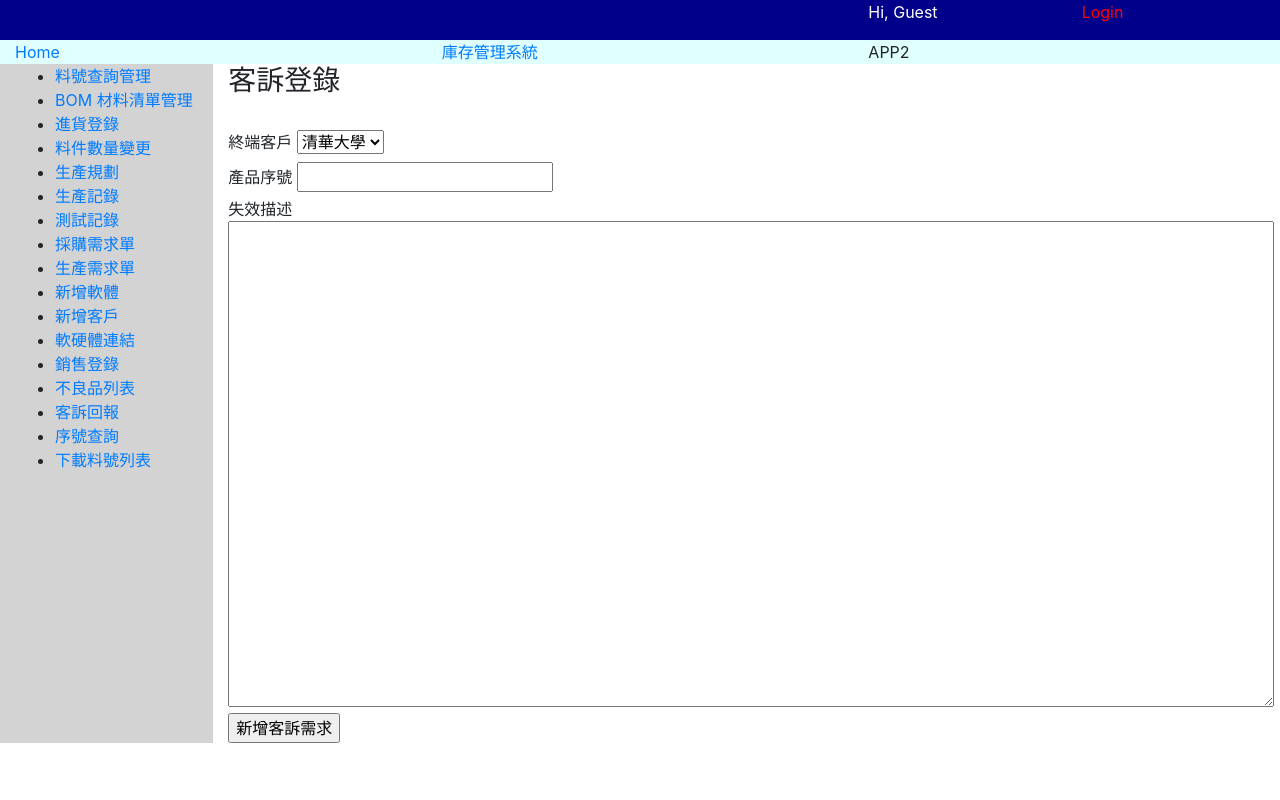
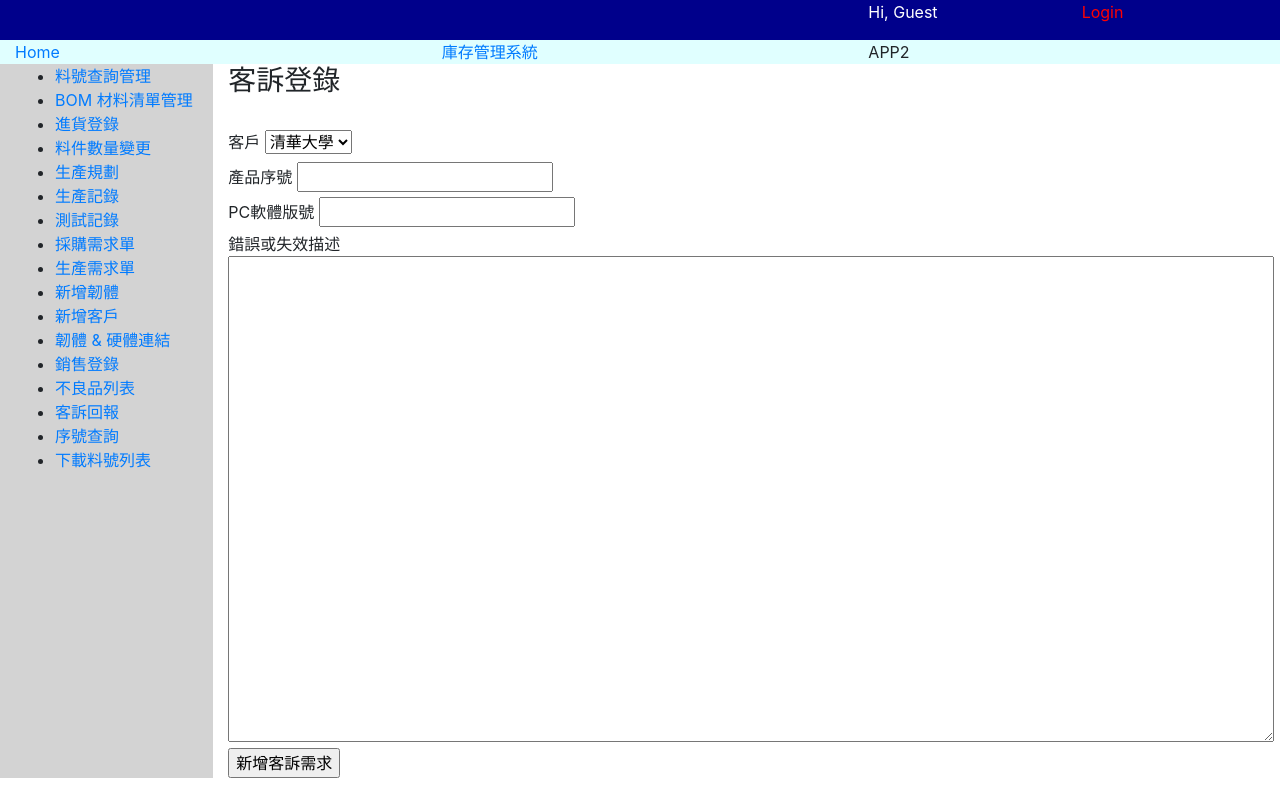
Before and after one commit to TinaHsing/qportal, a Django app: page /erp/ccnList/add/ in a window 1280 px wide. Run offline with Django 3.2, Linux system fonts and the light colour scheme; data comes from the database, SQL or seed files in the repository; some libraries are stand-ins or nearby versions.

Commit message:
update html

```diff
--- a/template/erp/addCCNList.html
+++ b/template/erp/addCCNList.html
@@ -11,20 +11,23 @@
 		<td><label > <font >{{ product.name }}</font> </label></td>
 	</div>
 	<div>
-		<td><label>終端客戶</label></td>
+		<td><label>客戶</label></td>
 		<td><select name = "customer">
 			{% for cus in customer_list %}
 				<option > {{ cus.name }} </option>
 			{% endfor %}
 		</select> </td>
-
 	</div>
 	<div>
 		<td><label>產品序號</label></td>
 		<td><input name="serial" type = "text"></td>
 	</div>
 	<div>
-		<td>失效描述</td>
+		<td><label>PC軟體版號</label></td>
+		<td><input name="PCswVer" type = "text"></td>
+	</div>
+	<div>
+		<td>錯誤或失效描述</td>
 	</div>
 	<div>
 		<textarea name="failure" rows="20" cols ="100"></textarea>
--- a/template/erp/ccnList.html
+++ b/template/erp/ccnList.html
@@ -9,7 +9,8 @@
 		<tr>
 			<td>料號</td>
 			<td>客戶</td>
-			<td>序號</td>
+			<td>產品序號</td>
+			<td>PC軟體版號</td>
 			<td>提出日期</td>
 			<td>不良狀況</td>
 			<td>處理登錄</td>
@@ -21,7 +22,8 @@
 		<td> {{ part.2 }} </td>
 		<td> {{ part.3 }} </td>
 		<td> {{ part.4 }} </td>
-		<td> <a href='close/{{ part.5 }}/' class="btn btn-info">處理狀況回報</td>
+		<td> {{ part.5 }} </td>
+		<td> <a href='close/{{ part.6 }}/' class="btn btn-info">處理狀況回報</td>
 	</tr>
 	{% endfor %}
 	</table>
--- a/template/erp/erpindex.html
+++ b/template/erp/erpindex.html
@@ -5,7 +5,7 @@
 <li> Digikey 輸入購買連結時請注意不要連結到 digiReel(有附卷帶的包裝 較貴)。</li>
 <li> 填寫材料清單時如果有無法計量的用品，例如:熱縮套管，散熱膏等，請一併填寫，使用數量則為零 使採購人員備料前可以檢查。</li>
 <li> 使用上傳檔案方式建立元件，採購清單，或是材料清單。顯示上傳失敗時，有部分清單已經上傳，請到查詢頁面查詢已上傳項目，不要重複上傳。</li>
-<li> PCBA 勾選燒錄軟體時，因可採複選，系統無檢查機制，請務必勾選正確的軟體版本再按登錄 </li>
+<li> PCBA 勾選燒錄韌體時，因可採複選，系統無檢查機制，請務必勾選正確的韌體版本再按登錄 </li>
 <li>PCBA 建立材料清單時 請務必建立一個"ALL"包含所有料件，如果有些料打件廠可以備再建立一個"SMT"，移除打件廠會備的料件，因功能不同有BOM option時，也可以建立功能型材料清單</li>
 
 {% endblock %}
--- a/template/erp/erpside.html
+++ b/template/erp/erpside.html
@@ -8,9 +8,9 @@
 	<li> <a href ="{% url 'testing' %}">測試記錄</a></li>
 	<li> <a href="{% url 'purchaseList' %}">採購需求單</a></li>
 	<li> <a href ="{% url 'mpList' %}">生產需求單</a></li>
-	<li> <a href ="{% url 'createSoftware' %}">新增軟體</a></li>
+	<li> <a href ="{% url 'createSoftware' %}">新增韌體</a></li>
 	<li> <a href ="{% url 'createCustomer' %}">新增客戶</a></li>
-	<li> <a href ="{% url 'viewSoftware' %}">軟硬體連結</a></li>
+	<li> <a href ="{% url 'viewSoftware' %}">韌體 & 硬體連結</a></li>
 	<li> <a href ="{% url 'viewSales' %}">銷售登錄</a></li>
 	<li> <a href ="{% url 'ccnList' %}">不良品列表</a></li>
 	<li> <a href="{% url 'addCCNList' %}">客訴回報</a></li>
--- a/template/erp/planer.html
+++ b/template/erp/planer.html
@@ -28,6 +28,9 @@
 	{% endfor %}
 	{% endif %}
 	</table>
+{% if planer_list %}
+	<a href="{% url 'calculate' %}"  class ="btn btn-info"> 備料計算 </a>
+{% endif%}
 	<hr>
 <form method ="post" action ="">
 	{% csrf_token%}
@@ -56,9 +59,6 @@
 	{% endfor %}
 	{% endif%}
 	</table>
-{% if planer_list %}
-	<a href="{% url 'calculate' %}"  class ="btn btn-info"> 備料計算 </a>
-{% endif%}
 
 {% endblock %}
 
--- a/template/erp/viewSoftware.html
+++ b/template/erp/viewSoftware.html
@@ -2,7 +2,7 @@
 
 {% block content %}
 	<div>
-		<h3>軟硬體連結</h3>
+		<h3>韌體 & 硬體連結</h3>
 	</div>
 	<form method ="post" action ="">
 		{% csrf_token%}
@@ -24,7 +24,7 @@
 
 	{% if partnumber_list %}
 	<div>
-		<td><label >選擇產品添加軟體清單</label></td>
+		<td><label >選擇產品添加韌體清單</label></td>
 
 	</div>
 	<table width = "100%">
```
